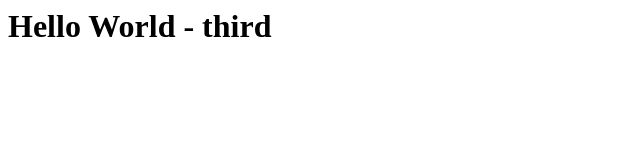
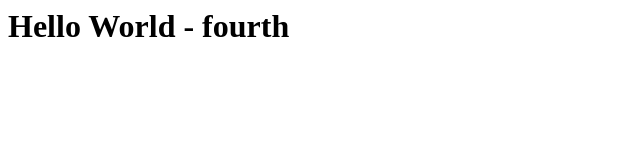
Before and after one commit to jhjh-kim/Test, a plain HTML site: page index.html in a window 1280 px wide. Shown: the full height of the page, 0-640 px from the left. Drawn offline with Linux system fonts and the light colour scheme.

Commit message:
fourth commit

```diff
--- a/index.html
+++ b/index.html
@@ -4,6 +4,6 @@
     </head>
 
     <body>
-        <h1>Hello World - third</h1>
+        <h1>Hello World - fourth</h1>
     </body>
 </html>
```
